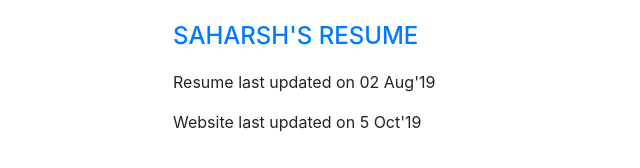
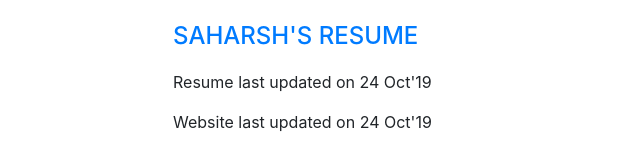
Before and after one commit to Saharsh007/Saharsh007.github.io, a website with bundled scripts: page index.html in a window 1280 px wide. Shown: the part 9857-10025 px from the top of the page, 147-787 px from the left. Built offline with nearby package versions, Linux system fonts and the light colour scheme; a web font is replaced by a local one.

Commit message:
update update

```diff
--- a/index.html
+++ b/index.html
@@ -705,8 +705,8 @@
         <div class="my-auto">
           <h2 class="mb-5">RESUME HERE</h2>
         <div class="subheading mb-3" class="fa-li fa fa-check"><a href="https://drive.google.com/file/d/1WIedmWhO4IOvAY6V1ufxv2UqOYqiR2GZ/view?usp=sharing" target="_blank">SAHARSH'S RESUME</a></div>
-        <p>Resume last updated on 02 Aug'19</p>
-        <p>Website last updated on 5 Oct'19</p>
+        <p>Resume last updated on 24 Oct'19</p>
+        <p>Website last updated on 24 Oct'19</p>
       </section>
 
 
```
